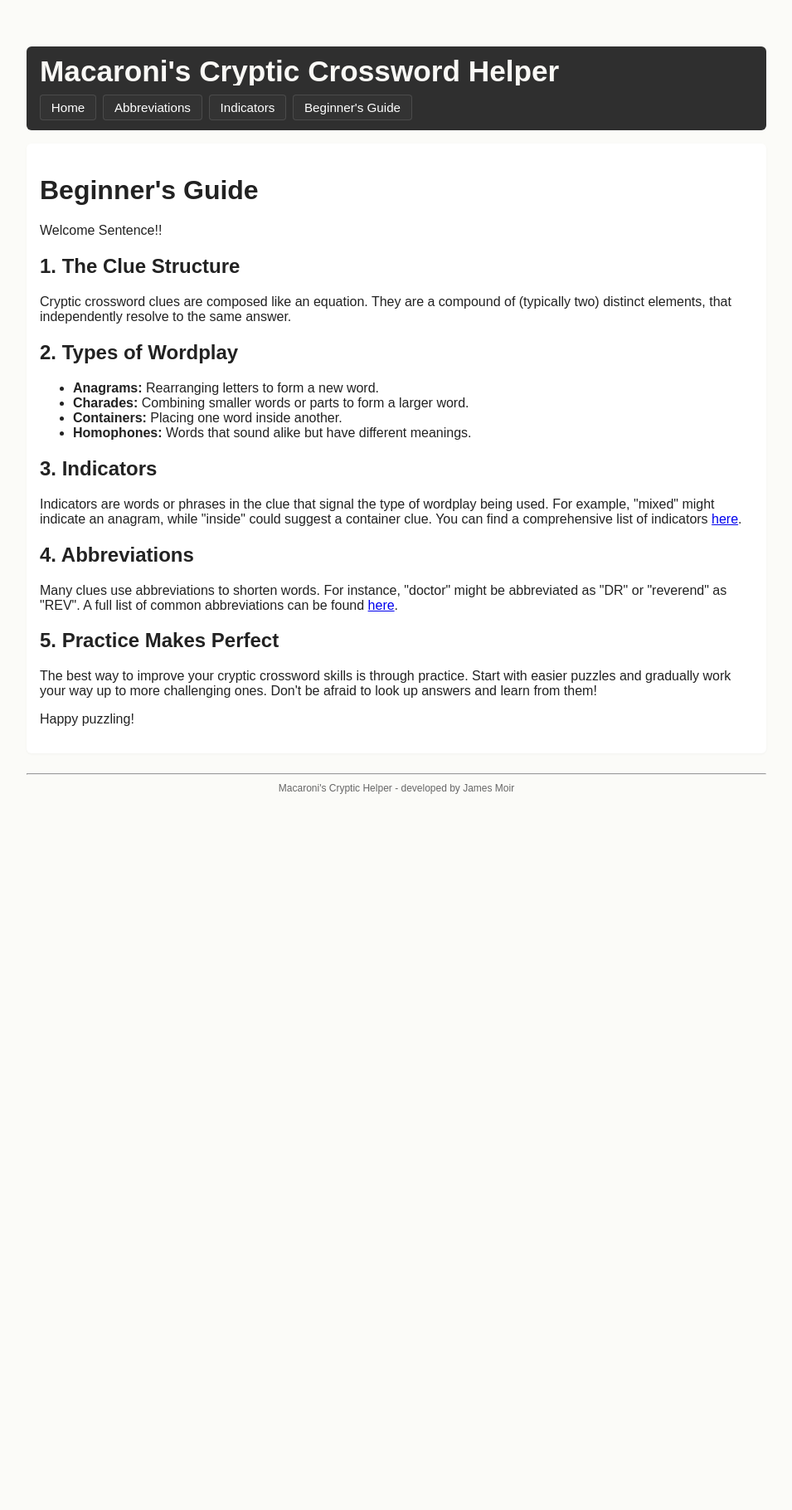
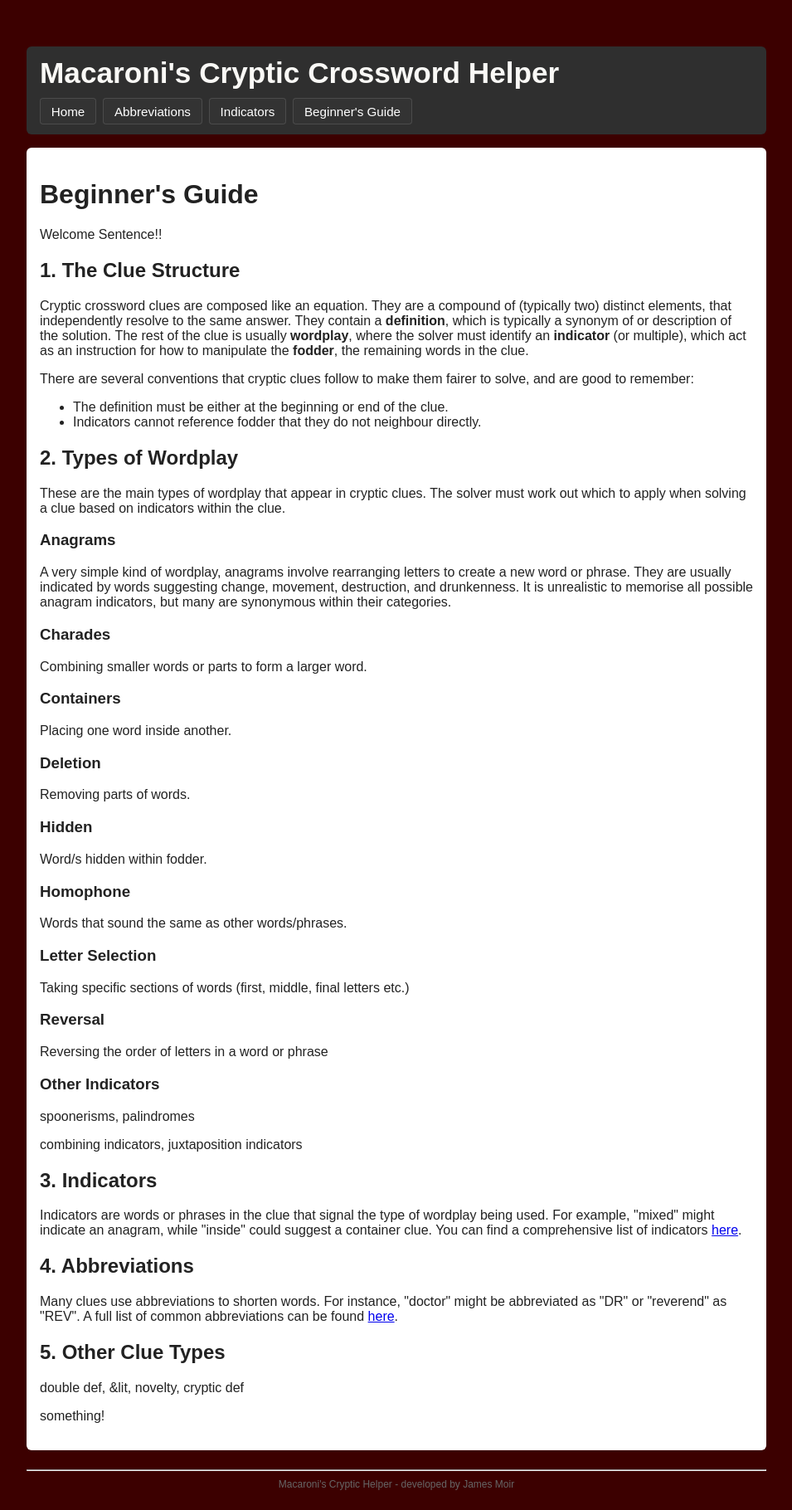
Before and after one commit to jmoir38/cryptic, a Django app: page /beginners-guide/ in a window 1280 px wide. Shown: the whole page at 83% size, without its empty margins (162-1117 px from the left). Before the commit the page ends 957 px from the top, so only its background shows below. Run offline with Django 5.2, Linux system fonts and the light colour scheme.

Commit message:
added lots of details, mainly beginner guide

```diff
--- a/crypticapp/templates/beginner.html
+++ b/crypticapp/templates/beginner.html
@@ -5,15 +5,50 @@
   <p>Welcome Sentence!!</p>
 
   <h2>1. The Clue Structure</h2>
-  <p>Cryptic crossword clues are composed like an equation. They are a compound of (typically two) distinct elements, that independently resolve to the same answer. </p>
+  <p>Cryptic crossword clues are composed like an equation.
+      They are a compound of (typically two) distinct elements,
+      that independently resolve to the same answer. They contain a
+      <strong>definition</strong>, which is typically a synonym of
+      or description of the solution. The rest of the clue is usually
+      <strong>wordplay</strong>, where the solver must identify an
+      <strong>indicator</strong> (or multiple), which act as an instruction
+      for how to manipulate the <strong>fodder</strong>, the remaining
+      words in the clue.
+  </p>
+  <p>There are several conventions that cryptic clues follow to make them fairer to solve,
+      and are good to remember:</p>
+      <ul>
+          <li>The definition must be either at the beginning or end of the clue. </li>
+          <li>Indicators cannot reference fodder that they do not neighbour directly.</li>
+      </ul>
+  <h2>2. Types of Wordplay</h2>
+  <p>These are the main types of wordplay that appear in cryptic clues. The solver must
+  work out which to apply when solving a clue based on indicators within the clue.</p>
 
-  <h2>2. Types of Wordplay</h2>
-  <ul>
-    <li><strong>Anagrams:</strong> Rearranging letters to form a new word.</li>
-    <li><strong>Charades:</strong> Combining smaller words or parts to form a larger word.</li>
-    <li><strong>Containers:</strong> Placing one word inside another.</li>
-    <li><strong>Homophones:</strong> Words that sound alike but have different meanings.</li>
-  </ul>
+  <h3>Anagrams</h3>
+  <p>A very simple kind of wordplay, anagrams involve rearranging letters to create a
+      new word or phrase. They are usually indicated by words suggesting change, movement,
+      destruction, and drunkenness. It is unrealistic to memorise all possible anagram
+      indicators, but many are synonymous within their categories.</p>
+  <h3>Charades</h3>
+  <p>Combining smaller words or parts to form a larger word.</p>
+  <h3>Containers</h3>
+  <p>Placing one word inside another.</p>
+  <h3>Deletion</h3>
+  <p>Removing parts of words.</p>
+  <h3>Hidden</h3>
+  <p>Word/s hidden within fodder.</p>
+  <h3>Homophone</h3>
+  <p>Words that sound the same as other words/phrases.</p>
+  <h3>Letter Selection</h3>
+  <p>Taking specific sections of words (first, middle, final letters etc.)</p>
+  <h3>Reversal</h3>
+  <p>Reversing the order of letters in a word or phrase</p>
+  <h3>Other Indicators</h3>
+  <p>spoonerisms, palindromes</p>
+
+
+  <p>combining indicators, juxtaposition indicators</p>
 
   <h2>3. Indicators</h2>
   <p>Indicators are words or phrases in the clue that signal the type of wordplay being used. For example, "mixed" might indicate an anagram, while "inside" could suggest a container clue. You can find a comprehensive list of indicators <a href="/indicators/">here</a>.</p>
@@ -21,8 +56,8 @@
   <h2>4. Abbreviations</h2>
   <p>Many clues use abbreviations to shorten words. For instance, "doctor" might be abbreviated as "DR" or "reverend" as "REV". A full list of common abbreviations can be found <a href="/abbreviations/">here</a>.</p>
 
-  <h2>5. Practice Makes Perfect</h2>
-  <p>The best way to improve your cryptic crossword skills is through practice. Start with easier puzzles and gradually work your way up to more challenging ones. Don't be afraid to look up answers and learn from them!</p>
+  <h2>5. Other Clue Types</h2>
+  <p>double def, &lit, novelty, cryptic def</p>
 
-  <p>Happy puzzling!</p>
+  <p>something!</p>
 {% endblock %}
--- a/crypticapp/templates/indicators.html
+++ b/crypticapp/templates/indicators.html
@@ -5,10 +5,10 @@
   <ul>
     <li><a href="/indicators/anagram/">Anagram</a></li>
     <li><a href="/indicators/container/">Container</a></li>
+    <li><a href="/indicators/deletion/">Deletion</a></li>
     <li><a href="/indicators/hidden/">Hidden</a></li>
     <li><a href="/indicators/homophone/">Homophone</a></li>
+    <li><a href="/indicators/letter-selection/">Letter Selection</a></li>
     <li><a href="/indicators/reversal/">Reversal</a></li>
-    <li><a href="/indicators/deletion/">Deletion</a></li>
-    <li><a href="/indicators/letter-selection/">Letter Selection</a></li>
   </ul>
 {% endblock %}
--- a/static/css/site.css
+++ b/static/css/site.css
@@ -6,9 +6,9 @@ body {
   min-height: 100vh;
   box-sizing: border-box;
   font-family: Arial, Helvetica, sans-serif;
-  margin: 0; /* let the wrapper control horizontal centering */
+  margin: 0;
   padding: 0;
-  background-color: #fbfbf8; /* slightly warmer off-white page background */
+  background-color: #3c0000; /* page background */
   color: #222; /* default text color */
 }
 
@@ -44,7 +44,6 @@ body {
   margin: 0 0 0.25rem 0; /* small bottom margin so nav sits just below */
     font-size: 2.2rem;
   color: #faf9f6; /* off-white title */
-  line-height: 1; /* avoid extra height */
   white-space: nowrap; /* keep title on one line when there's room */
   overflow: hidden;
   text-overflow: ellipsis; /* truncate if it's too long */
```
